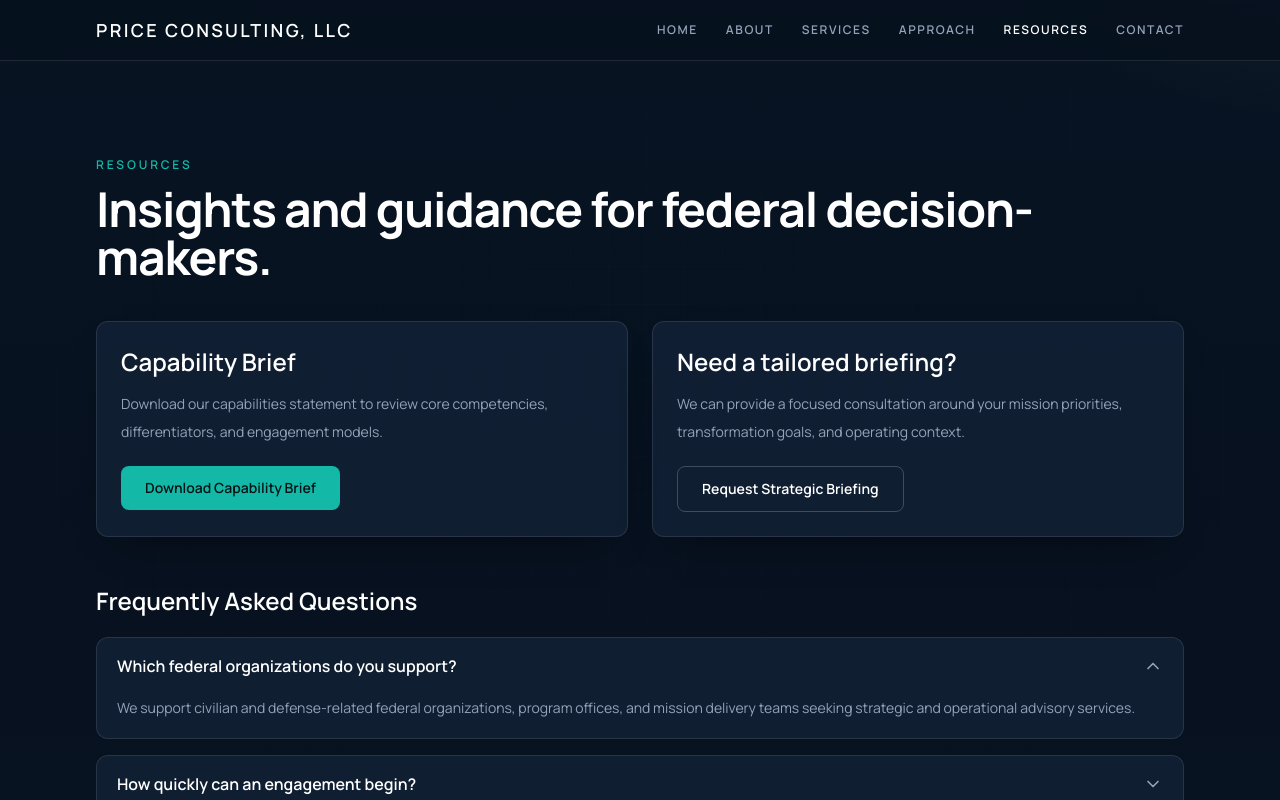
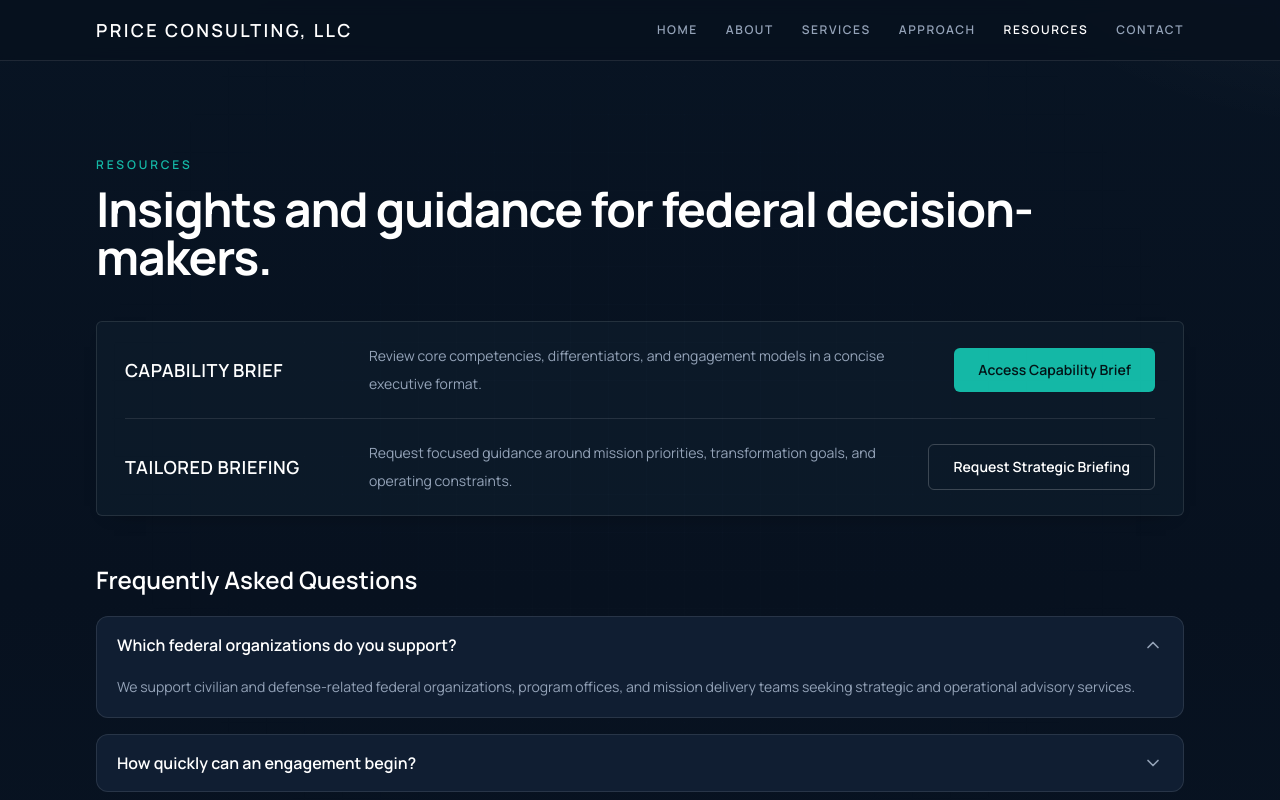
Before and after one commit to burchdad/price-consulting, a Next.js app: page /resources in a window 1280 px wide. Shown: the top 800 px of the page. Built offline with nearby package versions, Linux system fonts and the light colour scheme.

Commit message:
Refine interior pages with briefing-style layouts

```diff
--- a/app/globals.css
+++ b/app/globals.css
@@ -65,13 +65,17 @@
 }
 
 .intel-panel {
-  @apply rounded-xl border border-white/10 bg-[rgba(19,34,56,0.82)] backdrop-blur-sm;
+  @apply rounded-md border border-white/10 bg-[rgba(13,27,42,0.88)];
+}
+
+.brief-row {
+  @apply border-b border-white/10 py-5;
 }
 
 .cta-primary {
-  @apply inline-flex items-center justify-center gap-2 rounded-lg bg-teal px-6 py-3 text-sm font-semibold text-[#031316] transition hover:bg-[#11a899];
+  @apply inline-flex items-center justify-center gap-2 rounded-md bg-teal px-6 py-3 text-sm font-semibold text-[#031316] transition hover:bg-[#11a899];
 }
 
 .cta-secondary {
-  @apply inline-flex items-center justify-center gap-2 rounded-lg border border-white/20 bg-transparent px-6 py-3 text-sm font-semibold text-white transition hover:border-teal hover:text-teal;
+  @apply inline-flex items-center justify-center gap-2 rounded-md border border-white/20 bg-transparent px-6 py-3 text-sm font-semibold text-white transition hover:border-teal hover:text-teal;
 }
--- a/app/page.tsx
+++ b/app/page.tsx
@@ -2,13 +2,9 @@
 import {
   ArrowRight,
   BriefcaseBusiness,
-  Building2,
   ChartNoAxesColumn,
-  ClipboardCheck,
   FileDown,
   Landmark,
-  LockKeyhole,
-  Network,
   ShieldCheck
 } from "lucide-react";
 import Link from "next/link";
@@ -60,27 +56,10 @@
   }
 ];
 
-const trustCards = [
-  {
-    title: "Federal Context",
-    detail: "Built for public-sector decision cycles and mission-critical accountability.",
-    icon: Building2
-  },
-  {
-    title: "Secure Delivery Mindset",
-    detail: "Structured for discretion, governance discipline, and executive trust.",
-    icon: LockKeyhole
-  },
-  {
-    title: "Acquisition Alignment",
-    detail: "Operating models aligned to procurement constraints and partner ecosystems.",
-    icon: ClipboardCheck
-  },
-  {
-    title: "Cross-Functional Coordination",
-    detail: "Unified execution narrative across leadership, program, and delivery teams.",
-    icon: Network
-  }
+const trustRows = [
+  "Federal context and mission-accountability fluency.",
+  "Secure delivery posture for high-scrutiny initiatives.",
+  "Acquisition-aligned operating support and executive reporting."
 ];
 
 const outcomes = [
@@ -121,7 +100,7 @@
               </Link>
               <a href={company.capabilitiesStatementUrl} className="cta-secondary">
                 <FileDown size={16} />
-                Download Capability Brief
+                Access Capability Brief
               </a>
             </div>
           </div>
@@ -136,14 +115,10 @@
               <p className="mt-5 text-sm leading-7 text-slate">
                 Advisory coverage spanning strategy, modernization controls, and stakeholder-aligned execution rhythm.
               </p>
-              <div className="mt-8 grid gap-4 sm:grid-cols-2">
-                <div className="rounded-lg border border-white/10 bg-navy/55 p-4">
+              <div className="mt-8 grid gap-4">
+                <div className="rounded-md border border-white/10 bg-navy/55 p-4">
                   <p className="text-3xl font-semibold text-white">15+ yrs</p>
                   <p className="mt-2 text-sm text-slate">Supporting federal mission leaders and delivery stakeholders.</p>
-                </div>
-                <div className="rounded-lg border border-white/10 bg-navy/55 p-4">
-                  <p className="text-3xl font-semibold text-white">Cross-sector</p>
-                  <p className="mt-2 text-sm text-slate">Agency and implementation perspective for complex initiatives.</p>
                 </div>
               </div>
             </div>
@@ -154,12 +129,10 @@
       <section className="border-b intel-divider py-12">
         <div className="section-wrap">
           <p className="kicker">Operating Advantages</p>
-          <div className="mt-6 grid gap-4 md:grid-cols-4">
-            {trustCards.map((card) => (
-              <div key={card.title} className="intel-panel p-5">
-                <card.icon className="h-5 w-5 text-teal" />
-                <h3 className="mt-4 text-sm font-semibold uppercase tracking-[0.14em] text-white">{card.title}</h3>
-                <p className="mt-3 text-sm leading-6 text-slate">{card.detail}</p>
+          <div className="mt-6 intel-panel px-6">
+            {trustRows.map((row, index) => (
+              <div key={row} className={index === trustRows.length - 1 ? "py-5" : "brief-row"}>
+                <p className="text-sm leading-7 text-slate">{row}</p>
               </div>
             ))}
           </div>
@@ -171,12 +144,16 @@
       <section className="section-wrap py-20 md:py-24">
         <p className="kicker">Core Services</p>
         <h2 className="section-title mt-3">Advisory coverage for strategy, modernization, and execution control.</h2>
-        <div className="mt-10 grid gap-5 md:grid-cols-3">
+        <div className="mt-10 intel-panel px-7">
           {services.map((service) => (
-            <article key={service.title} className="intel-panel p-7">
-              <service.icon className="h-7 w-7 text-teal" />
-              <h3 className="mt-4 text-2xl font-semibold text-white">{service.title}</h3>
-              <p className="mt-3 text-sm leading-7 text-slate">{service.description}</p>
+            <article key={service.title} className="brief-row last:border-b-0">
+              <div className="flex items-start gap-4">
+                <service.icon className="mt-1 h-5 w-5 text-teal" />
+                <div>
+                  <h3 className="text-xl font-semibold text-white">{service.title}</h3>
+                  <p className="mt-2 text-sm leading-7 text-slate">{service.description}</p>
+                </div>
+              </div>
             </article>
           ))}
         </div>
@@ -186,11 +163,11 @@
         <div className="section-wrap">
           <p className="kicker">Client Outcomes</p>
           <h2 className="section-title mt-3">Representative impact in high-accountability engagements.</h2>
-          <div className="mt-10 grid gap-5 md:grid-cols-3">
+          <div className="mt-10 intel-panel px-7">
             {outcomes.map((outcome) => (
-              <article key={outcome.title} className="intel-panel p-7">
+              <article key={outcome.title} className="brief-row last:border-b-0">
                 <p className="text-xs font-semibold uppercase tracking-[0.2em] text-teal">Anonymized Outcome</p>
-                <h3 className="mt-4 text-xl font-semibold text-white">{outcome.title}</h3>
+                <h3 className="mt-3 text-lg font-semibold text-white">{outcome.title}</h3>
                 <p className="mt-3 text-sm leading-7 text-slate">{outcome.detail}</p>
               </article>
             ))}
@@ -211,7 +188,7 @@
             </p>
           </div>
           <Link href="/contact" className="cta-primary relative mt-6 md:mt-0">
-            Initiate Consultation
+            Initiate Advisory Discussion
           </Link>
         </div>
       </section>
@@ -228,7 +205,7 @@
           <div className="intel-panel p-6 md:col-span-2">
             <h3 className="text-xs font-semibold uppercase tracking-[0.2em] text-teal/75">Capability Access</h3>
             <h2 className="mt-4 font-serif text-4xl font-semibold uppercase leading-[1] tracking-[0.03em] text-white md:text-5xl">
-              Download the mission capability brief.
+              Access the mission capability brief.
             </h2>
             <p className="mt-4 max-w-2xl text-sm leading-7 text-slate">
               A concise overview of competencies, differentiators, and engagement structures for contracting and
@@ -236,7 +213,7 @@
             </p>
             <a href={company.capabilitiesStatementUrl} className="cta-secondary mt-7">
               <FileDown size={16} />
-              Download Capability Brief
+              Access Capability Brief
             </a>
           </div>
         </div>
--- a/app/resources/page.tsx
+++ b/app/resources/page.tsx
@@ -37,31 +37,29 @@
       <p className="kicker">Resources</p>
       <h1 className="section-title mt-3">Insights and guidance for federal decision-makers.</h1>
 
-      <div className="mt-10 grid gap-6 md:grid-cols-2">
-        <article className="intel-panel p-6 shadow-panel">
-          <h2 className="text-2xl font-semibold text-white">Capability Brief</h2>
-          <p className="mt-3 text-sm leading-7 text-slate">
-            Download our capabilities statement to review core competencies, differentiators, and engagement models.
-          </p>
-          <a
-            href={company.capabilitiesStatementUrl}
-            className="cta-primary mt-5"
-          >
-            Download Capability Brief
-          </a>
+      <div className="mt-10 intel-panel px-7 shadow-panel">
+        <article className="brief-row">
+          <div className="grid gap-4 md:grid-cols-[220px_1fr_auto] md:items-center md:gap-6">
+            <h2 className="text-lg font-semibold uppercase tracking-[0.03em] text-white">Capability Brief</h2>
+            <p className="text-sm leading-7 text-slate">
+              Review core competencies, differentiators, and engagement models in a concise executive format.
+            </p>
+            <a href={company.capabilitiesStatementUrl} className="cta-primary">
+              Access Capability Brief
+            </a>
+          </div>
         </article>
 
-        <article className="intel-panel p-6 shadow-panel">
-          <h2 className="text-2xl font-semibold text-white">Need a tailored briefing?</h2>
-          <p className="mt-3 text-sm leading-7 text-slate">
-            We can provide a focused consultation around your mission priorities, transformation goals, and operating context.
-          </p>
-          <Link
-            href="/contact"
-            className="cta-secondary mt-5"
-          >
-            Request Strategic Briefing
-          </Link>
+        <article className="py-5">
+          <div className="grid gap-4 md:grid-cols-[220px_1fr_auto] md:items-center md:gap-6">
+            <h2 className="text-lg font-semibold uppercase tracking-[0.03em] text-white">Tailored Briefing</h2>
+            <p className="text-sm leading-7 text-slate">
+              Request focused guidance around mission priorities, transformation goals, and operating constraints.
+            </p>
+            <Link href="/contact" className="cta-secondary">
+              Request Strategic Briefing
+            </Link>
+          </div>
         </article>
       </div>
 
--- a/components/footer.tsx
+++ b/components/footer.tsx
@@ -16,7 +16,7 @@
             href="/contact"
             className="cta-primary"
           >
-            Initiate Consultation
+            Initiate Advisory Discussion
           </Link>
         </div>
 
@@ -32,7 +32,7 @@
                 href={company.capabilitiesStatementUrl}
                 className="inline-flex items-center rounded-lg border border-white/20 px-4 py-2 text-sm font-semibold text-white transition hover:border-teal hover:text-teal"
               >
-                Download Capability Brief
+                Access Capability Brief
               </a>
               <a
                 href={company.linkedin}
--- a/components/metrics-band.tsx
+++ b/components/metrics-band.tsx
@@ -16,7 +16,7 @@
 function AnimatedValue({ value }: { value: string }) {
   const ref = useRef<HTMLParagraphElement | null>(null);
   const isInView = useInView(ref, { once: true, amount: 0.6 });
-  const [displayValue, setDisplayValue] = useState(value.includes("%") || value.includes("+") ? "0" : value);
+  const [displayValue, setDisplayValue] = useState(value);
 
   useEffect(() => {
     if (!isInView) {
@@ -30,7 +30,9 @@
       return;
     }
 
-    const controls = animate(0, numeric, {
+    const start = Math.max(1, numeric - 8);
+
+    const controls = animate(start, numeric, {
       duration: 1.1,
       ease: "easeOut",
       onUpdate: (latest) => {
--- a/tailwind.config.ts
+++ b/tailwind.config.ts
@@ -21,8 +21,8 @@
         serif: ["var(--font-source-serif)", "serif"]
       },
       boxShadow: {
-        panel: "0 18px 42px -28px rgba(0, 0, 0, 0.82)",
-        float: "0 6px 18px -12px rgba(0, 0, 0, 0.8), 0 22px 44px -26px rgba(0, 0, 0, 0.75)"
+        panel: "0 8px 20px -18px rgba(0, 0, 0, 0.9)",
+        float: "0 4px 14px -12px rgba(0, 0, 0, 0.9)"
       }
     }
   },
```
Also changed, not shown: app/about/page.tsx (+17 -9 lines), app/approach/page.tsx (+6 -8 lines), app/contact/page.tsx (+11 -11 lines), app/services/page.tsx (+7 -5 lines).
